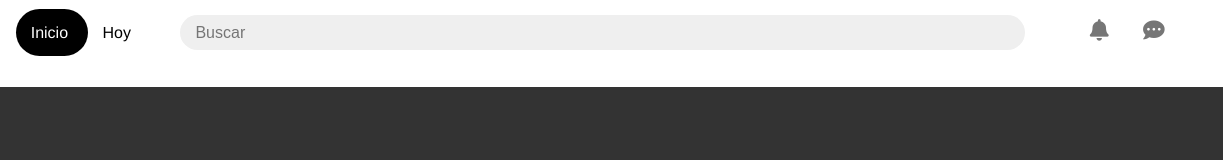
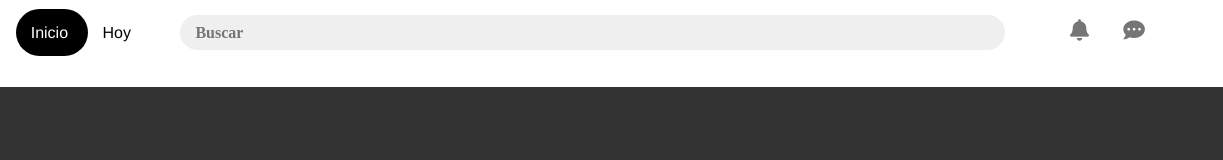
Before and after one commit to AlvaroFierro/Pinterest_Clon, a plain HTML site: page index.html in a window 1280 px wide. Shown: the full height of the page, 57-1280 px from the left. Drawn offline with Linux system fonts and the light colour scheme.

Commit message:
Styles complete form the nav bar

```diff
--- a/main.css
+++ b/main.css
@@ -1,9 +1,13 @@
 body {
   background-color: #333;
   font-family: Helvetica;
+  display: flex;
 }
+
 .container {
   width: 100%;
+  display: flex;
+  flex-direction: row;
   margin: 0;
   padding: 0;
   top: 0;
@@ -14,7 +18,6 @@ body {
   width: 100%;
   background-color: #ffffff;
   padding: 15px;
-  /* right: 16px; */
 }
 .box {
   display: inline;
@@ -42,9 +45,13 @@ a {
   color: white;
   text-decoration: none;
 }
-input {
+input:focus {
   border: none;
   outline: none;
+}
+#search::placeholder {
+  font-family: "Font Awesome 5 Free";
+  font-weight: 900;
 }
 #search {
   padding-left: 15px;
@@ -59,8 +66,9 @@ input {
   background-color: #e1e1e1;
 }
 .lateralControls {
-  display: inline-flexbox;
   text-align: center;
+  width: 10%;
+  /* justify-content: flex-end; */
 }
 .fab {
   font-size: 1.5rem;
```
